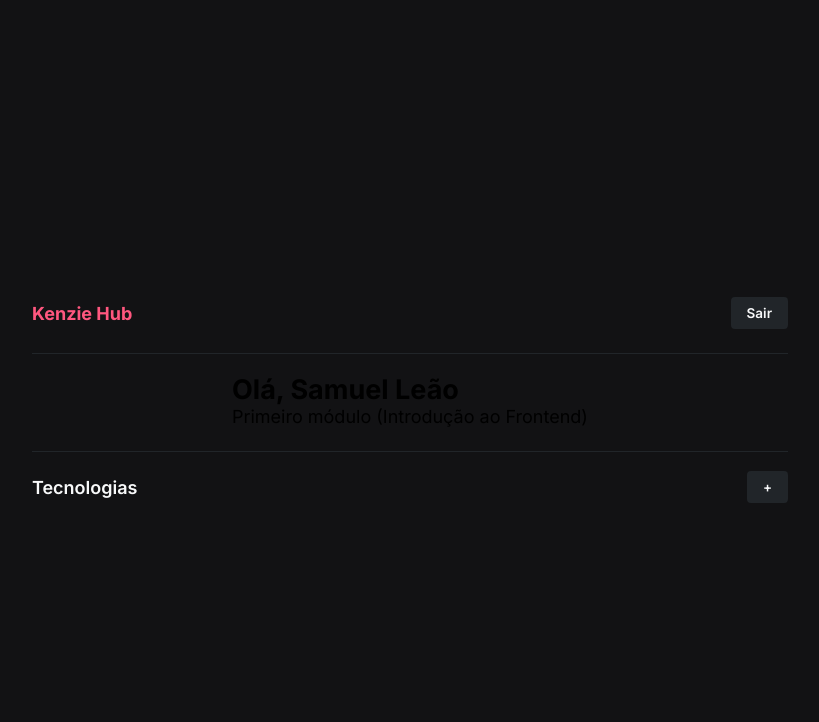
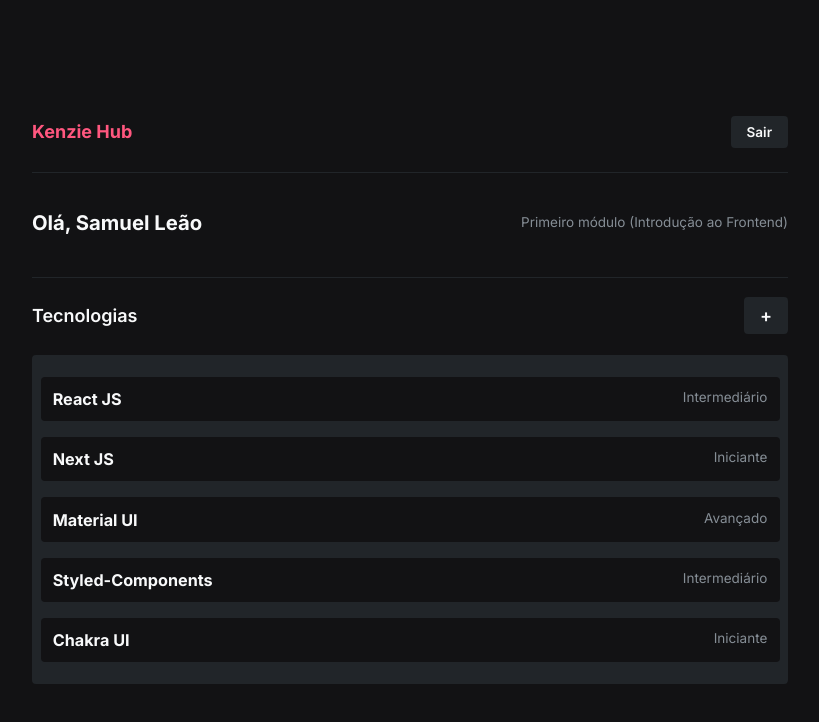
Before and after one commit to werikscs/hub-portfolios, a React (Create React App) app: page /dashboard in a window 1280 px wide. Shown: the top 722 px of the page, without its empty margins (230-1049 px from the left). Built offline with nearby package versions, Linux system fonts and the light colour scheme.

Commit message:
feat(pages/dashboard): add Div and Ul components to Dashboard

```diff
--- a/src/pages/Dashboard/index.jsx
+++ b/src/pages/Dashboard/index.jsx
@@ -13,17 +13,44 @@ const Dashboard = () => {
 
       <hr />
 
-      <div>
+      <S.Div>
         <h2>Olá, Samuel Leão</h2>
         <span>Primeiro módulo (Introdução ao Frontend)</span>
-      </div>
+      </S.Div>
 
       <hr />
 
       <Header>
         <h3>Tecnologias</h3>
-        <ButtonText text="+" />
+        <ButtonText text="+" fontSize="1rem" />
       </Header>
+
+      <S.Ul>
+        <li>
+          <h4>React JS</h4>
+          <span>Intermediário</span>
+        </li>
+
+        <li>
+          <h4>Next JS</h4>
+          <span>Iniciante</span>
+        </li>
+
+        <li>
+          <h4>Material UI</h4>
+          <span>Avançado</span>
+        </li>
+
+        <li>
+          <h4>Styled-Components</h4>
+          <span>Intermediário</span>
+        </li>
+
+        <li>
+          <h4>Chakra UI</h4>
+          <span>Iniciante</span>
+        </li>
+      </S.Ul>
     </S.Section>
   );
 };
```
